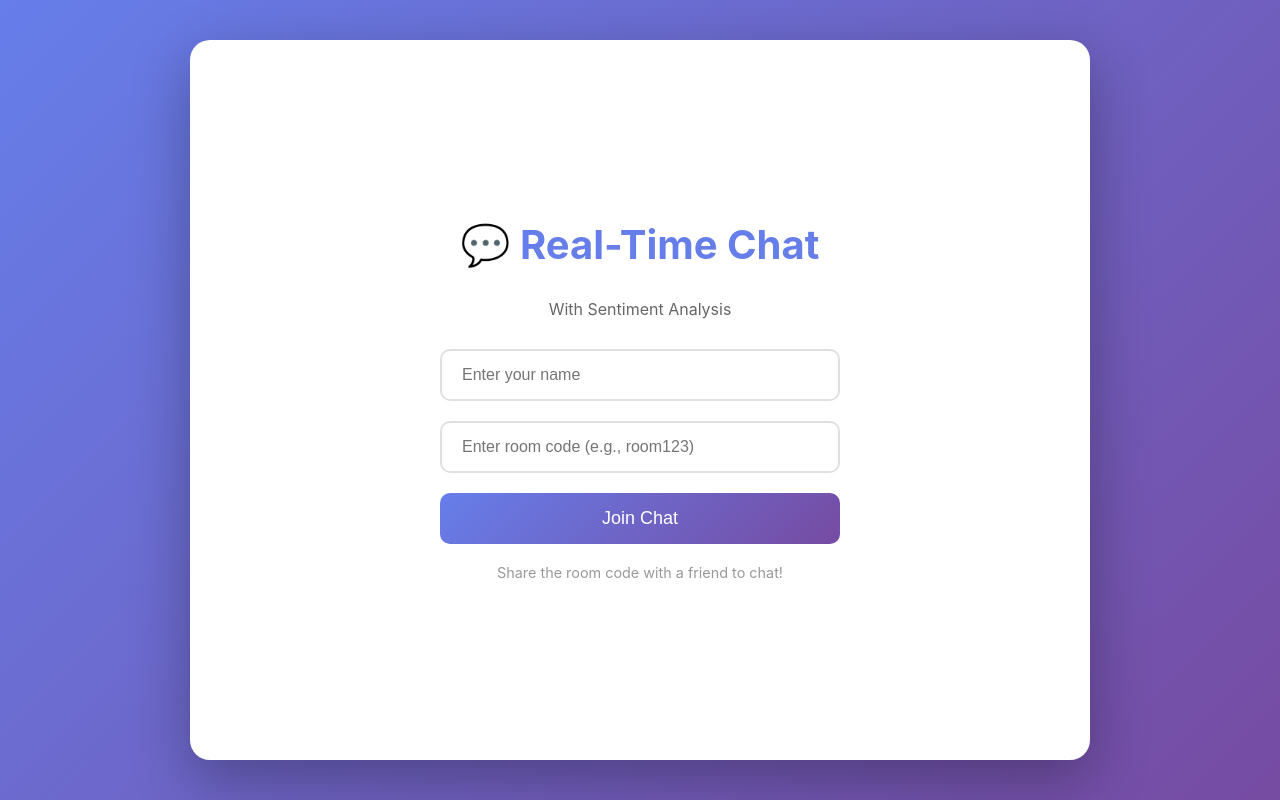
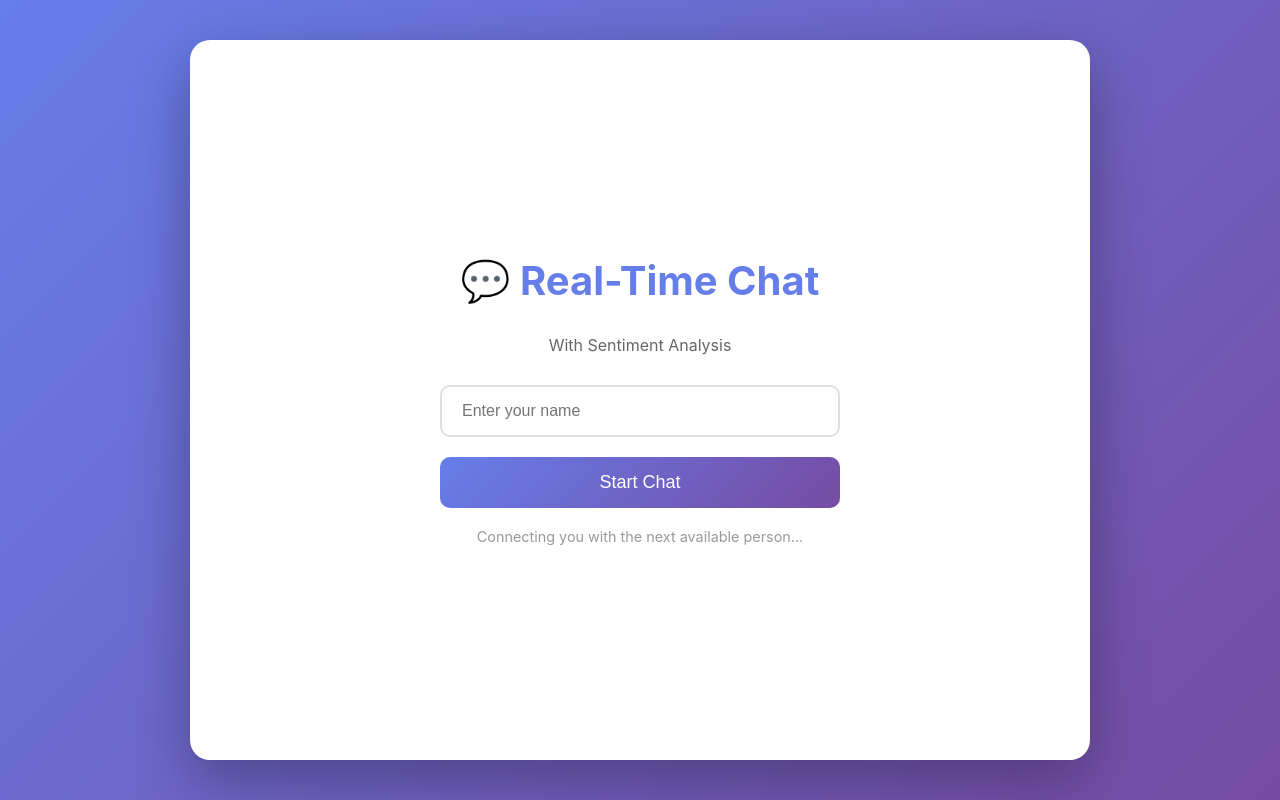
Before and after one commit to abhinavamirtharaj-cpu/Vit-science-project-, a Flask app: page / in a window 1280 px wide. Run offline with Flask 3, Linux system fonts and the light colour scheme; some libraries are stand-ins or nearby versions.

Commit message:
Simplify to automatic WhatsApp-like pairing system
- Remove room code requirement
- Automatically pair users when they connect
- First user waits, second user gets paired automatically
- Show partner connection status in real-time
- Display partner name in header
- Prevent sending messages until partner connects
- Clean up disconnection handling for paired users
- Simpler, more intuitive user experience

```diff
--- a/ui_io/realtime_chat.py
+++ b/ui_io/realtime_chat.py
@@ -27,8 +27,8 @@ app.config['SECRET_KEY'] = os.environ.get('SECRET_KEY', secrets.token_hex(32))
 socketio = SocketIO(app, cors_allowed_origins="*", async_mode='threading')
 
 # Store active rooms and users
-active_rooms = {}  # {room_id: [user1_sid, user2_sid]}
-user_names = {}    # {sid: username}
+waiting_user = None  # Single user waiting to be paired: {'sid': sid, 'username': username}
+active_rooms = {}  # {room_id: {'user1': {'sid': sid, 'username': username}, 'user2': {...}}}
 user_rooms = {}    # {sid: room_id}
 
 
@@ -47,78 +47,102 @@ def handle_connect():
 @socketio.on('disconnect')
 def handle_disconnect():
     """Handle user disconnection"""
+    global waiting_user
     sid = request.sid
+
+    # Check if disconnecting user was waiting
+    if waiting_user and waiting_user['sid'] == sid:
+        waiting_user = None
+        print(f'Waiting user disconnected: {sid}')
+        return
 
     # Leave room if in one
     if sid in user_rooms:
         room_id = user_rooms[sid]
         leave_room(room_id)
 
-        # Remove from active rooms
-        if room_id in active_rooms and sid in active_rooms[room_id]:
-            active_rooms[room_id].remove(sid)
+        # Notify partner
+        if room_id in active_rooms:
+            room_data = active_rooms[room_id]
+            partner_sid = None
+            disconnected_username = ''
 
-            # Notify other user
-            if active_rooms[room_id]:
-                emit('user_left', {
-                    'username': user_names.get(sid, 'Unknown')
-                }, room=room_id)
-            else:
-                del active_rooms[room_id]
+            if room_data['user1']['sid'] == sid:
+                partner_sid = room_data['user2']['sid']
+                disconnected_username = room_data['user1']['username']
+            elif room_data['user2']['sid'] == sid:
+                partner_sid = room_data['user1']['sid']
+                disconnected_username = room_data['user2']['username']
+
+            if partner_sid:
+                emit('partner_left', {
+                    'username': disconnected_username
+                }, room=partner_sid)
+
+                # Remove partner from room tracking
+                if partner_sid in user_rooms:
+                    del user_rooms[partner_sid]
+
+            # Clean up room
+            del active_rooms[room_id]
 
         del user_rooms[sid]
-
-    # Clean up user data
-    if sid in user_names:
-        del user_names[sid]
 
     print(f'Client disconnected: {sid}')
 
 
-@socketio.on('join_room')
-def handle_join_room(data):
-    """Handle user joining a room"""
-    room_id = data.get('room_id', 'default')
+@socketio.on('find_partner')
+def handle_find_partner(data):
+    """Match user with next available partner"""
+    global waiting_user
     username = data.get('username', 'Anonymous')
     sid = request.sid
 
-    # Store user info
-    user_names[sid] = username
-    user_rooms[sid] = room_id
+    # Check if someone is already waiting
+    if waiting_user and waiting_user['sid'] != sid:
+        # Pair them together
+        room_id = f"room_{waiting_user['sid'][:8]}_{sid[:8]}"
 
-    # Initialize room if doesn't exist
-    if room_id not in active_rooms:
-        active_rooms[room_id] = []
+        # Create room with both users
+        active_rooms[room_id] = {
+            'user1': waiting_user,
+            'user2': {'sid': sid, 'username': username}
+        }
 
-    # Check if room is full (max 2 users)
-    if len(active_rooms[room_id]) >= 2 and sid not in active_rooms[room_id]:
-        emit('room_full', {'error': 'Room is full (max 2 users)'})
-        return
+        # Join both to room
+        user_rooms[waiting_user['sid']] = room_id
+        user_rooms[sid] = room_id
 
-    # Join the room
-    join_room(room_id)
-    if sid not in active_rooms[room_id]:
-        active_rooms[room_id].append(sid)
+        join_room(room_id, sid=waiting_user['sid'])
+        join_room(room_id, sid=sid)
 
-    # Send room info to user
-    emit('room_joined', {
-        'room_id': room_id,
-        'username': username,
-        'users_count': len(active_rooms[room_id])
-    })
+        # Notify both users they're paired
+        emit('paired', {
+            'room_id': room_id,
+            'partner_name': username
+        }, room=waiting_user['sid'])
 
-    # Notify others in room
-    emit('user_joined', {
-        'username': username,
-        'users_count': len(active_rooms[room_id])
-    }, room=room_id, include_self=False)
+        emit('paired', {
+            'room_id': room_id,
+            'partner_name': waiting_user['username']
+        })
 
-    # Send chat history
-    contact = {'id': room_id, 'name': room_id}
-    history = get_history(room_id)
-    emit('chat_history', {'messages': history[-50:]})  # Last 50 messages
+        # Send chat history
+        contact = {'id': room_id, 'name': room_id}
+        history = get_history(room_id)
+        if history:
+            emit('chat_history', {'messages': history[-50:]}, room=room_id)
 
-    print(f'User {username} ({sid}) joined room {room_id}')
+        print(f'Paired {waiting_user["username"]} with {username} in room {room_id}')
+
+        # Clear waiting user
+        waiting_user = None
+    else:
+        # No one waiting, this user becomes the waiting user
+        waiting_user = {'sid': sid, 'username': username}
+        user_rooms[sid] = None  # Not in a room yet
+        emit('waiting')
+        print(f'User {username} ({sid}) is waiting for a partner')
 
 
 @socketio.on('send_message')
--- a/ui_io/templates/chat.html
+++ b/ui_io/templates/chat.html
@@ -311,13 +311,12 @@
         <div id="joinScreen" class="join-screen">
             <h1>💬 Real-Time Chat</h1>
             <p style="color: #666; margin-bottom: 30px;">With Sentiment Analysis</p>
-            <form class="join-form" onsubmit="joinRoom(event)">
+            <form class="join-form" onsubmit="joinChat(event)">
                 <input type="text" id="usernameInput" placeholder="Enter your name" required maxlength="20">
-                <input type="text" id="roomInput" placeholder="Enter room code (e.g., room123)" required maxlength="30">
-                <button type="submit" class="join-btn">Join Chat</button>
+                <button type="submit" class="join-btn">Start Chat</button>
             </form>
             <p style="color: #999; margin-top: 20px; font-size: 0.9em;">
-                Share the room code with a friend to chat!
+                Connecting you with the next available person...
             </p>
         </div>
 
@@ -325,13 +324,13 @@
         <div id="chatScreen" class="hidden">
             <div class="chat-header">
                 <div>
-                    <h2>💬 Chat Room</h2>
+                    <h2>💬 Chat</h2>
                     <div class="room-info">
-                        Room: <span id="currentRoom">-</span>
+                        <span id="chatStatus">Waiting for partner...</span>
                     </div>
                 </div>
                 <div class="users-count">
-                    <span id="usersCount">1</span> online
+                    <span id="connectionStatus">●</span> <span id="partnerName">-</span>
                 </div>
             </div>
 
@@ -365,6 +364,7 @@
         let currentRoom = '';
         let currentSid = '';
         let typingTimeout;
+        let partnerConnected = false;
 
         // Initialize socket connection
         function initSocket() {
@@ -378,21 +378,37 @@
                 currentSid = data.sid;
             });
 
-            socket.on('room_joined', (data) => {
-                document.getElementById('currentRoom').textContent = data.room_id;
-                document.getElementById('usersCount').textContent = data.users_count;
+            socket.on('paired', (data) => {
+                currentRoom = data.room_id;
+                partnerConnected = true;
+                document.getElementById('chatStatus').textContent = 'Connected';
+                document.getElementById('partnerName').textContent = data.partner_name || 'Partner';
+                document.getElementById('connectionStatus').style.color = '#4CAF50';
+                addStatusMessage('Connected! You can now start chatting.');
                 showChat();
             });
 
-            socket.on('user_joined', (data) => {
-                addStatusMessage(`${data.username} joined the chat`);
-                document.getElementById('usersCount').textContent = data.users_count;
+            socket.on('waiting', () => {
+                showChat();
+                document.getElementById('chatStatus').textContent = 'Waiting for partner...';
+                document.getElementById('connectionStatus').style.color = '#FFC107';
+                addStatusMessage('Waiting for someone to connect...');
             });
 
-            socket.on('user_left', (data) => {
-                addStatusMessage(`${data.username} left the chat`);
-                const count = parseInt(document.getElementById('usersCount').textContent) - 1;
-                document.getElementById('usersCount').textContent = count;
+            socket.on('partner_joined', (data) => {
+                partnerConnected = true;
+                document.getElementById('chatStatus').textContent = 'Connected';
+                document.getElementById('partnerName').textContent = data.username;
+                document.getElementById('connectionStatus').style.color = '#4CAF50';
+                addStatusMessage(`${data.username} joined the chat`);
+            });
+
+            socket.on('partner_left', (data) => {
+                partnerConnected = false;
+                document.getElementById('chatStatus').textContent = 'Partner disconnected';
+                document.getElementById('partnerName').textContent = '-';
+                document.getElementById('connectionStatus').style.color = '#f44336';
+                addStatusMessage('Your partner left the chat');
             });
 
             socket.on('chat_history', (data) => {
@@ -415,24 +431,20 @@
             });
 
             socket.on('user_typing', (data) => {
-                showTypingIndicator(data.username, data.is_typing);
-            });
-
-            socket.on('room_full', (data) => {
-                alert(data.error);
+                if (partnerConnected) {
+                    showTypingIndicator(data.username, data.is_typing);
+                }
             });
         }
 
-        function joinRoom(event) {
+        function joinChat(event) {
             event.preventDefault();
             currentUsername = document.getElementById('usernameInput').value.trim();
-            currentRoom = document.getElementById('roomInput').value.trim();
 
-            if (!currentUsername || !currentRoom) return;
+            if (!currentUsername) return;
 
-            socket.emit('join_room', {
-                username: currentUsername,
-                room_id: currentRoom
+            socket.emit('find_partner', {
+                username: currentUsername
             });
         }
 
@@ -446,7 +458,12 @@
             const input = document.getElementById('messageInput');
             const text = input.value.trim();
 
-            if (!text) return;
+            if (!text || !partnerConnected) {
+                if (!partnerConnected) {
+                    addStatusMessage('Waiting for partner to connect...');
+                }
+                return;
+            }
 
             socket.emit('send_message', {
                 text: text,
```
